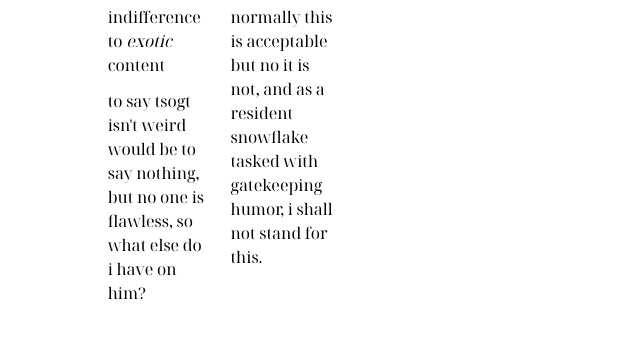
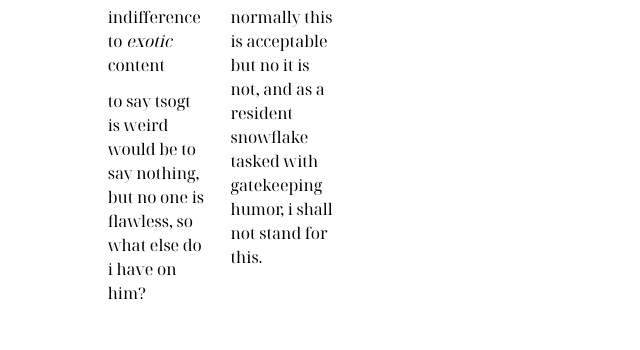
Before and after one commit to saihnii4/tsogt-is-a-furfag, a Gatsby site: page / in a window 1280 px wide. Shown: the part 1083-1433 px from the top of the page, 319-959 px from the left. Built offline with nearby package versions, Linux system fonts and the light colour scheme; Gatsby itself is replaced by a stand-in of ours.

Commit message:
clear up 2'o clock things

```diff
--- a/src/pages/index.tsx
+++ b/src/pages/index.tsx
@@ -6,7 +6,7 @@ import Image from '../components/image';
 import SEO from '../components/seo';
 
 const App = ({ data }) => {
-  const useImage = (file) => {
+  const useImage = (file: string) => {
     return data.allFile.edges.reduce((acc, val) => {
       if (acc) return acc;
       const img = val.node.childImageSharp.fluid;
@@ -18,8 +18,6 @@ const App = ({ data }) => {
 
   const wolfWalker = useImage('presumption.png');
   const tsogt = useImage('tsogt.png');
-
-  console.log(tsogt);
 
   return (
     <>
@@ -63,7 +61,7 @@ const App = ({ data }) => {
               indifference to <i>exotic</i> content
             </p>
             <p>
-              to say tsogt isn't weird would be to say nothing, but no one is
+              to say tsogt is weird would be to say nothing, but no one is
               flawless, so what else do i have on him?
             </p>
           </Paragraph>
```
